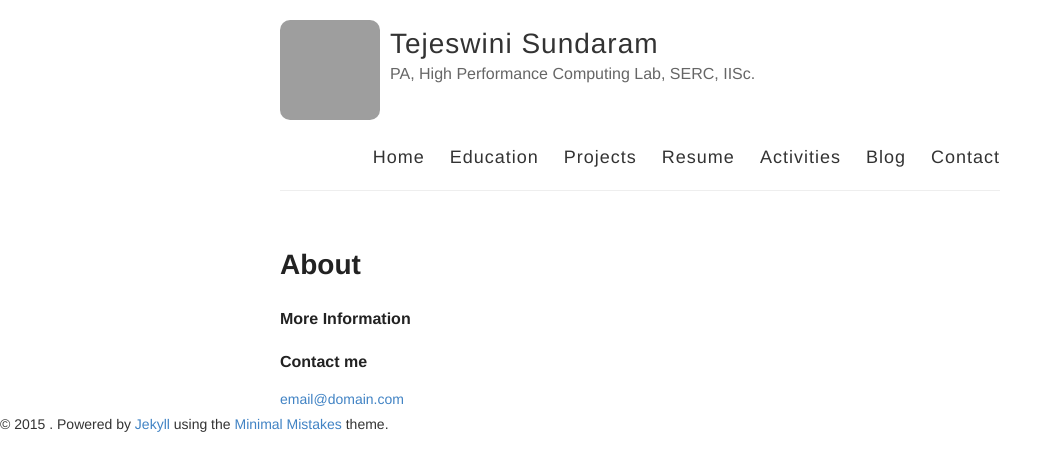
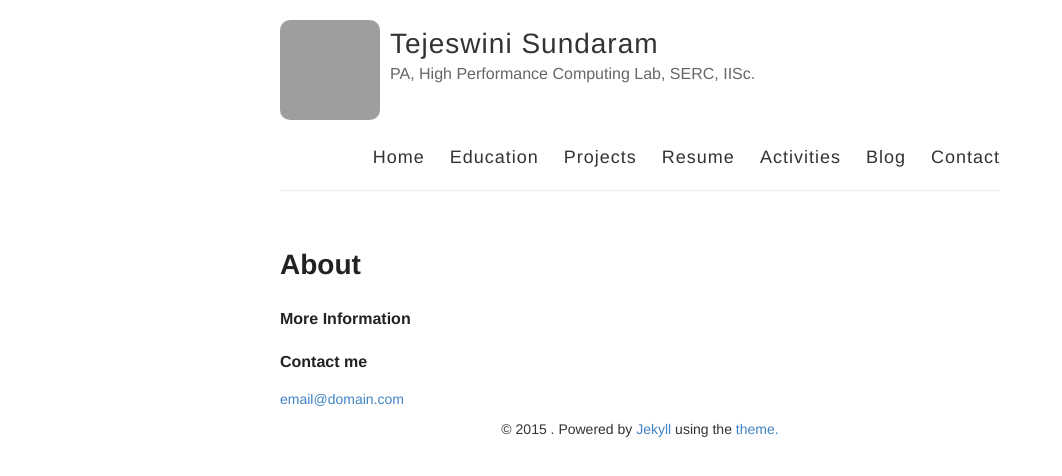
Before and after one commit to tejeswinisundaram/tejeswinisundaram.github.io, a Jekyll site: the page built from about.md, in a window 1280 px wide, cut to the strip 0-476 px from the top of the page. Shown: the whole strip, without its empty margins (0-1062 px from the left). Built offline with Jekyll 4.4.1, drawn with Linux system fonts in a browser that asks for light colours; Markdown is read by kramdown in place of the engine named in the settings; grey boxes are pictures that could not be loaded.

Commit message:
Update default.html

```diff
--- a/_layouts/default.html
+++ b/_layouts/default.html
@@ -44,7 +44,11 @@
 
     </div>
     {% include analytics.html %}
-    <span>&copy; {{ site.time | date: '%Y' }} {{ site.owner.name }}. Powered by <a href="http://jekyllrb.com" rel="nofollow">Jekyll</a> using the <a href="http://mademistakes.com/minimal-mistakes/" rel="nofollow">Minimal Mistakes</a> theme.</span>
+   <div id="footer" class="footer-wrap">
+  	<footer>
+  		  <span>&copy; {{ site.time | date: '%Y' }} {{ site.owner.name }}. Powered by <a href="http://jekyllrb.com" rel="nofollow">Jekyll</a> using the <a href="http://www.jekyllnow.com/" rel="nofollow"Jekyll-Now</a> theme.</span>
 
+  	</footer>
+  </div>
   </body>
 </html>
```
